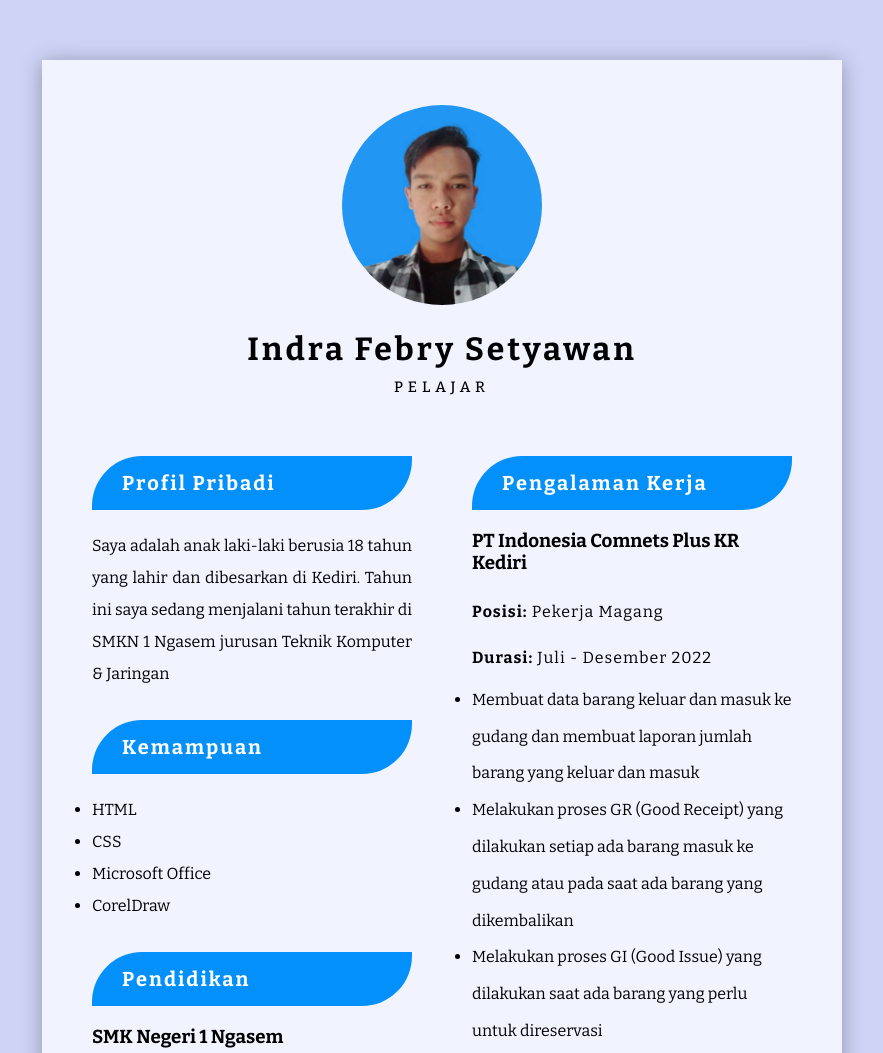
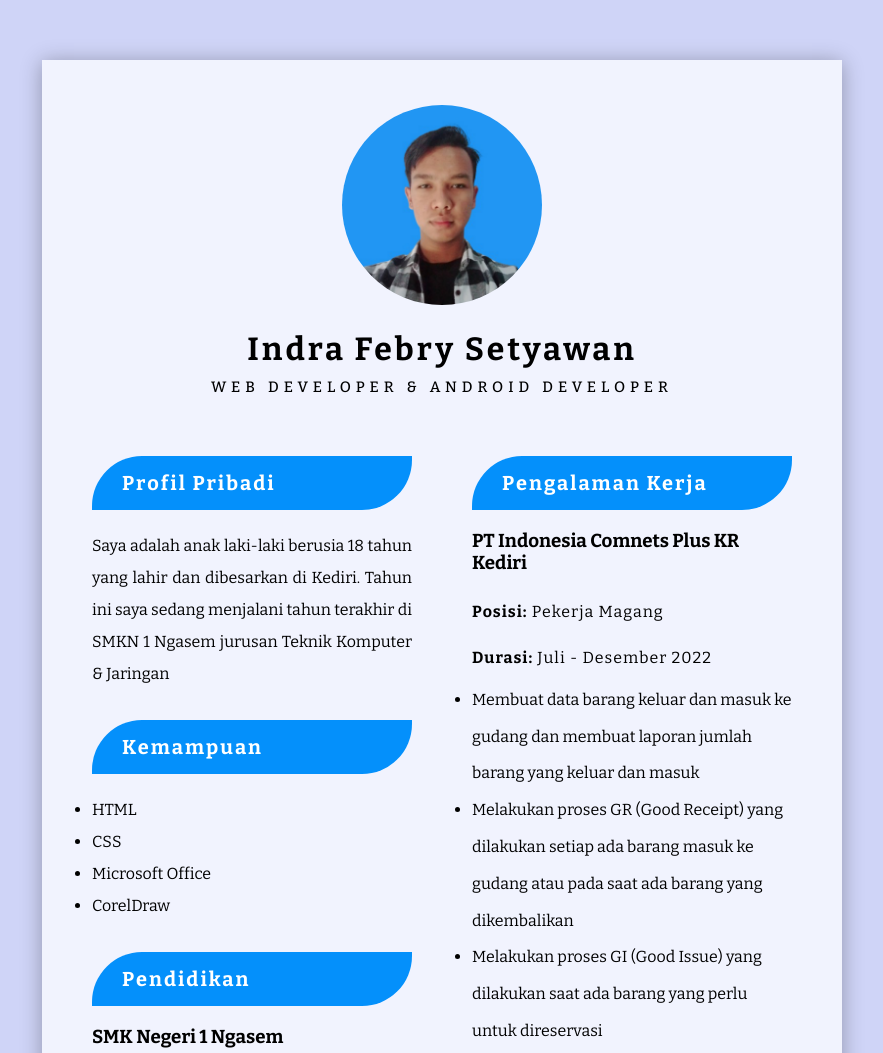
Before and after one commit to Indrafebry/cv-indrafebry.com, a plain HTML site: page index.html in a window 1280 px wide. Shown: the top 1053 px of the page, without its empty margins (198-1081 px from the left). Drawn offline with nearby package versions, Linux system fonts and the light colour scheme.

Commit message:
Modified html

```diff
--- a/index.html
+++ b/index.html
@@ -17,7 +17,7 @@
 				<img src="img.jpg" alt="Profil">
 			</div>
 			<h1>Indra Febry Setyawan</h1>
-			<h3>Pelajar</h3>
+			<h3>Web Developer & Android Developer</h3>
 		</div>
 
 		<div class="main">
```
